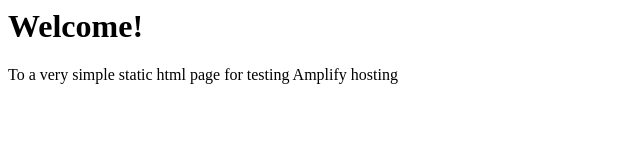
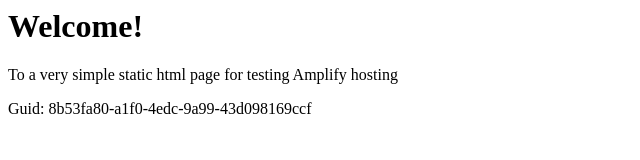
Before and after one commit to aws-aemilia-nrt/Github-PR-Commit-Integration-Test-DoNotTouch-Gith-OKSLNVO2-v1-prod-ap-northeast-1, a website: page src/index.html in a window 1280 px wide. Shown: the whole page, without its empty margins (0-640 px from the left). Drawn offline with Linux system fonts and the light colour scheme.

Commit message:
commit from integ tests

```diff
--- a/src/index.html
+++ b/src/index.html
@@ -1,3 +1,5 @@
+
+
 <html lang="en">
 
 <head>
@@ -10,6 +12,6 @@
 <body>
     <h1>Welcome!</h1>
     <p>To a very simple static html page for testing Amplify hosting</p>
-</body>
+    <p>Guid: 8b53fa80-a1f0-4edc-9a99-43d098169ccf</p></body>
 
 </html>
```
